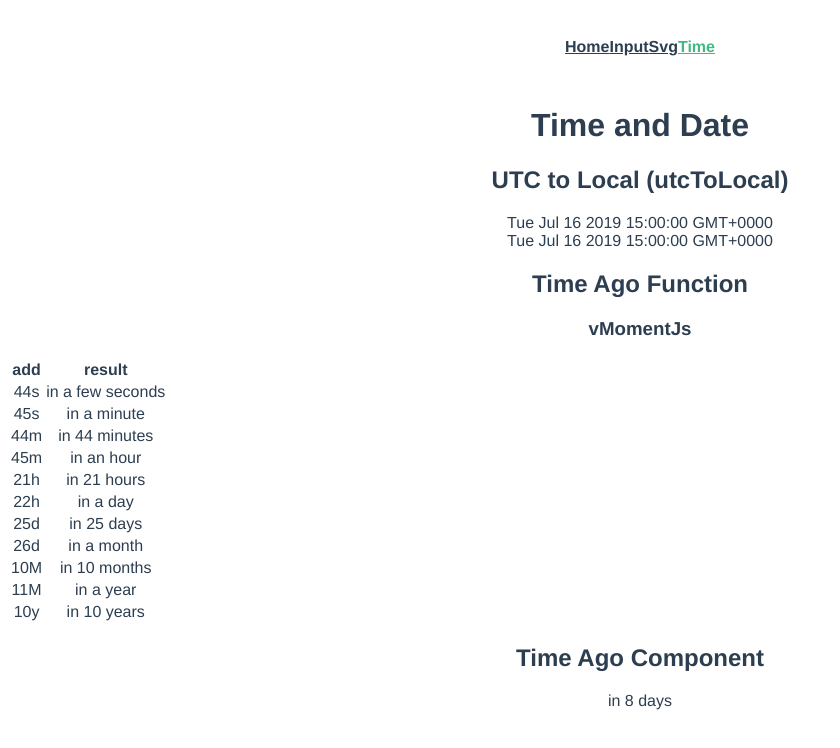
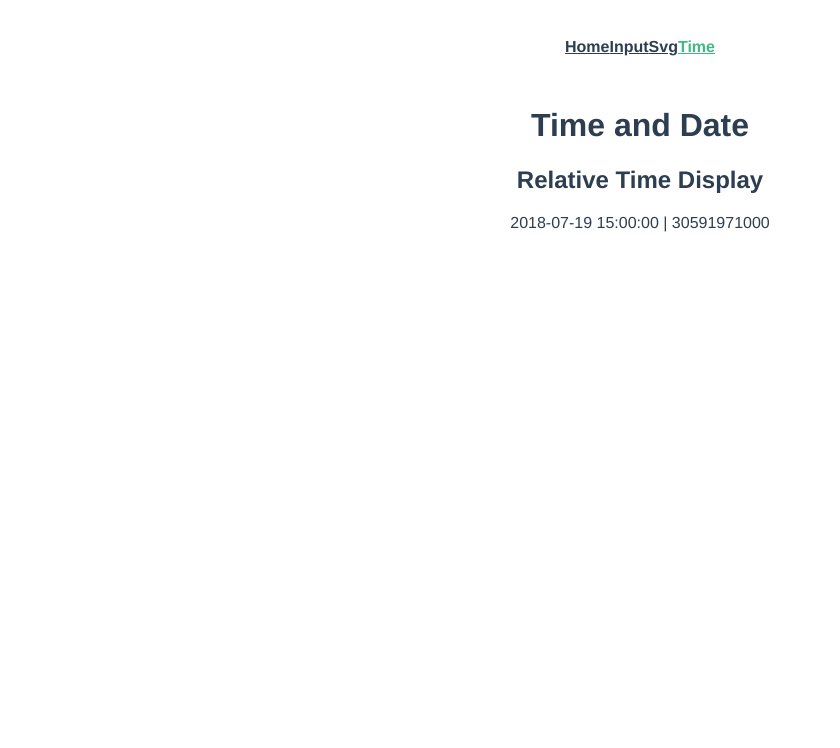
Before and after one commit to PaxExterminatus/vue-dev-kit, a Vue app: page /time in a window 1280 px wide. Shown: the top 748 px of the page, without its empty margins (0-840 px from the left). Built offline with nearby package versions, Linux system fonts and the light colour scheme.

Commit message:
add time diff

```diff
--- a/src/lib/time.config.js
+++ b/src/lib/time.config.js
@@ -1,5 +1,3 @@
-
-import {vMomentJs} from 'time/RelativeTime/RelativeTimeKit'
 import {RelativeTimeDisplayOpt} from 'time/RelativeTime/RelativeTimeDisplayOpt'
 
 export default {
@@ -9,7 +7,7 @@ export default {
     },
 
     relativeTimeDisplayOpt: new RelativeTimeDisplayOpt({
-        convert: v => v,
-        display: vMomentJs,
+        convert: t => t,
+        display: t => t,
     }),
 };
--- a/src/lib/time/RelativeTime/RelativeTimeDisplay.vue
+++ b/src/lib/time/RelativeTime/RelativeTimeDisplay.vue
@@ -1,28 +1,23 @@
 <template>
-    <time class="time-ago" :datetime="dt">{{view}}</time>
+    <time class="time-ago" :datetime="dt">{{dt}} | {{relative}}</time>
 </template>
 
 <script>
+import moment from 'moment';
 import conf from 'lb/time.config'
+import {TimeDifference, diff} from 'time/Time';
 import {RelativeTimeDisplayOpt} from './RelativeTimeDisplayOpt';
 export default {
     props: {
+        dt: {},
         opt: {type: RelativeTimeDisplayOpt, default: () => conf.relativeTimeDisplayOpt},
-        datetime: {},
     },
 
     data(){return{
-
+        time: moment,
+        relative: diff({
+            withDt: moment(this.dt).add(30,'m'),
+        })
     }},
-
-    computed: {
-        dt() {
-          return !!conf.relativeTimeDisplayOpt.convert ? conf.relativeTimeDisplayOpt.convert(this.datetime) : this.datetime;
-        },
-
-        view() {
-            return !!conf.relativeTimeDisplayOpt.display ? conf.relativeTimeDisplayOpt.display(this.dt) : this.dt;
-        },
-    },
 }
 </script>
--- a/src/lib/time/RelativeTime/RelativeTimeKit.js
+++ /dev/null
@@ -1,6 +0,0 @@
-import moment from 'moment'
-
-export function vMomentJs(date)
-{
-    return moment(date).fromNow();
-}
--- a/src/lib/time/Time.ts
+++ b/src/lib/time/Time.ts
@@ -1,13 +1,38 @@
 import moment from 'moment'
-import {Moment, MomentInput} from 'moment'
+import {MomentInput, Moment} from 'moment'
 
-type TimePrams  = {inp? : MomentInput}
+export function diff(params: TimeDifferenceArgs): TimeDifference {
+    return new TimeDifference(params);
+}
 
-export class Time {
-    moment : Moment;
-    constructor({inp} : TimePrams = {})
+type TimeDifferenceArgs = {
+    compareDt?: MomentInput, withDt: MomentInput
+}
+
+export class TimeDifference {
+    compareDt: Moment;
+    withDt: Moment;
+    diff: number;
+    constructor({compareDt, withDt} : TimeDifferenceArgs)
     {
-        this.moment = moment(inp);
-        Object.setPrototypeOf(this, moment);
+        this.compareDt = moment(compareDt || moment.now());
+        this.withDt = moment(withDt);
+        this.diff = this.compareDt.diff(this.withDt);
+    }
+
+    get display (): string
+    {
+        const perMinute = 60 * 1000;
+        const perHour = perMinute * 60;
+        const perDay = perHour * 24;
+        const perMonth = perDay * 30;
+        const perYear = perDay * 365;
+
+        return `${this.diff}`;
+    }
+
+    toString()
+    {
+        return this.display;
     }
 }
--- a/src/views/TimePage.vue
+++ b/src/views/TimePage.vue
@@ -1,73 +1,23 @@
 <template>
     <div class="home">
         <h1>Time and Date</h1>
-        <h2>UTC to Local (utcToLocal)</h2>
-        <div>{{utcDt}}</div>
-        <div>{{utcDt}}</div>
 
-        <h2>Time Ago Function</h2>
-        <div class="flex-table">
-            <div>
-                <h3>vMomentJs</h3>
-                <table>
-                    <th>add</th><th>result</th>
-                    <tr v-for="add of timeAdd">
-                        <td>{{add.size}}{{add.unit}}</td>
-                        <td>{{vRelativeTime(add)}}</td>
-                    </tr>
-                </table>
-            </div>
-        </div>
-
-        <h2>Time Ago Component</h2>
-        <div>
-            <relative-time-display :datetime="utcDt"/>
-        </div>
+        <section>
+            <h2>Relative Time Display</h2>
+            <relative-time-display :dt="'2018-07-19 15:00:00'"/>
+        </section>
 
     </div>
 </template>
 
 <script>
-import moment from 'moment'
-import {Time} from 'time/Time'
-import {vMomentJs} from 'time/RelativeTime/RelativeTimeKit'
 import RelativeTimeDisplay from 'time/RelativeTime/RelativeTimeDisplay'
 export default {
     components: {RelativeTimeDisplay},
 
     data(){return{
-        utcDt: moment.utc('2019-07-16 15:00:00'),
 
-        timeAdd: [
-            {size: 44, unit: 's'},
-            {size: 45, unit: 's'},
-            {size: 44, unit: 'm'},
-            {size: 45, unit: 'm'},
-            {size: 21, unit: 'h'},
-            {size: 22, unit: 'h'},
-            {size: 25, unit: 'd'},
-            {size: 26, unit: 'd'},
-            {size: 10, unit: 'M'},
-            {size: 11, unit: 'M'},
-            {size: 10, unit: 'y'},
-        ],
-
-        time: null,
     }},
 
-    beforeMount()
-    {
-        const t1 = new Time({inp: '2019-07-16 15:00:00'});
-        const t2 = new Time();
-
-        console.log(t1.moment.utc().format());
-        console.log(t2.moment.utc().format());
-    },
-
-    methods: {
-        vRelativeTime(add) {
-            return vMomentJs(moment().add(add.size, add.unit));
-        }
-    }
 }
 </script>
```
